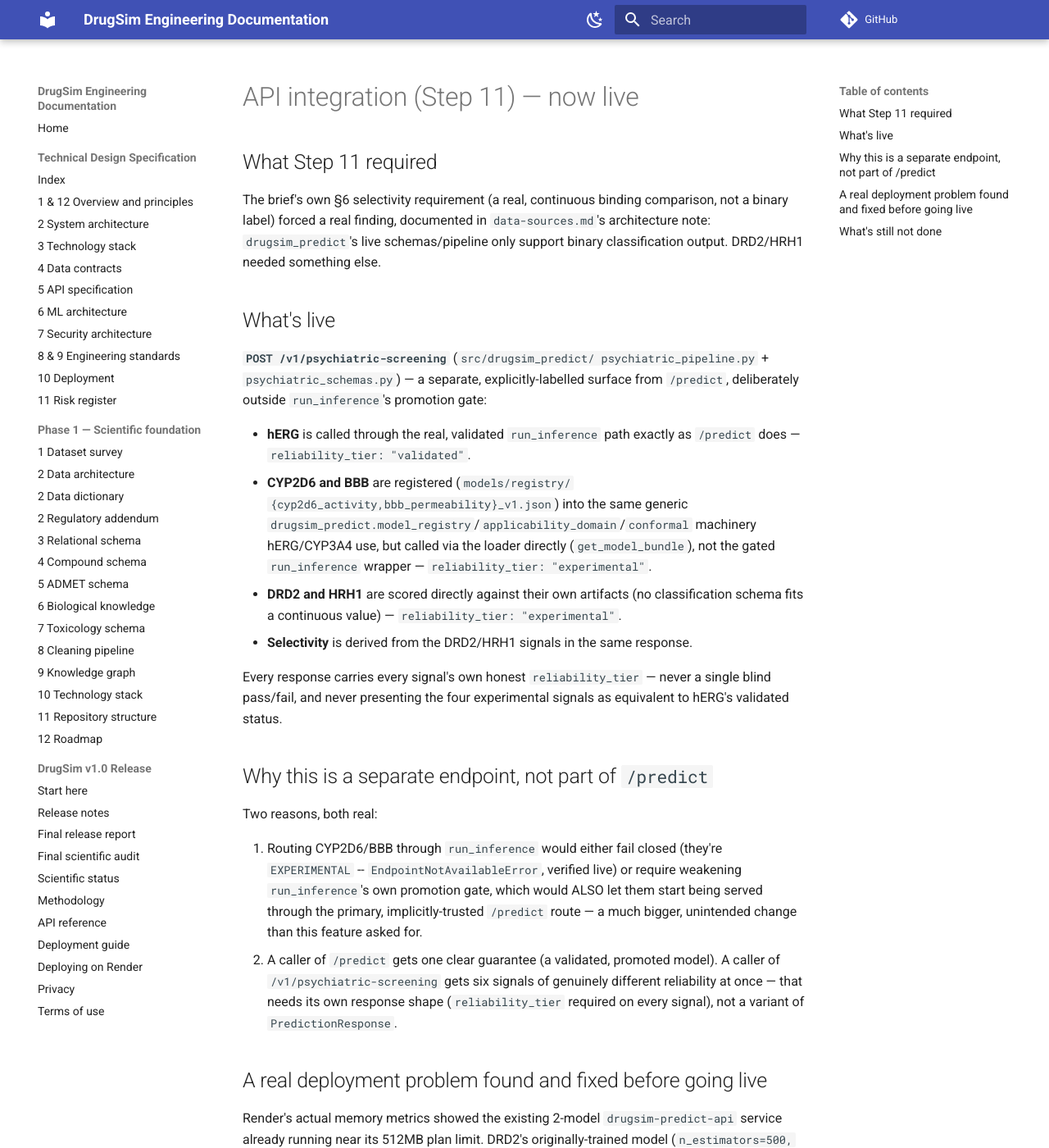
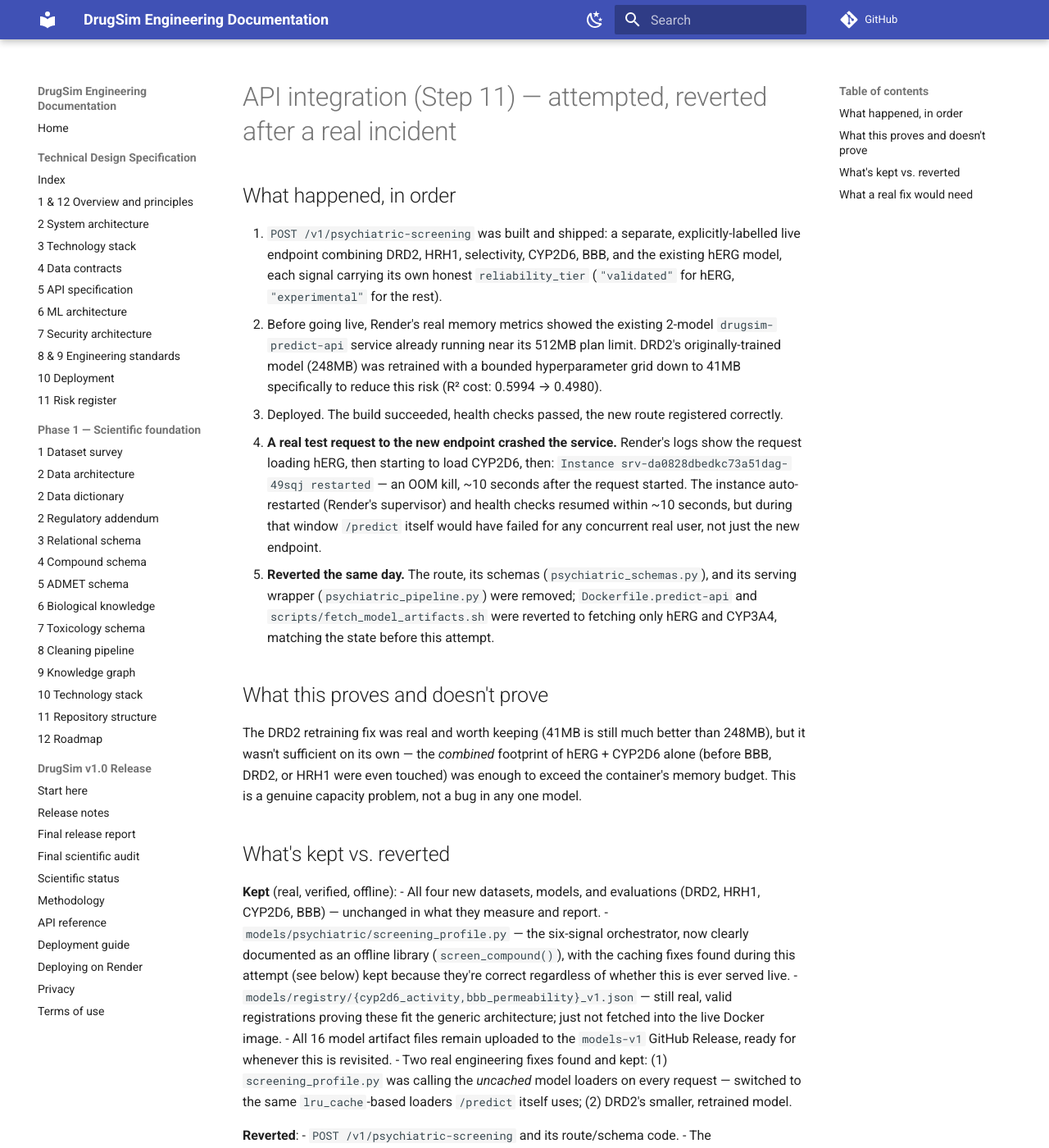
Before and after one commit to cuberthinks/drugsim, an MkDocs documentation site: the page built from docs/psychiatric-pipeline/api-integration.md, in a window 1280 px wide and 1400 px high. Shown: the whole window at 82% size. Built offline with MkDocs 1.6.1 and Material for MkDocs 9.7.7, drawn with Linux system fonts in a browser that asks for light colours; comment, search, counter and statistics services are not loaded; some of the changed text lies outside the part shown.

Commit message:
Revert live psychiatric-screening endpoint after it crashed production
POST /v1/psychiatric-screening (added in the previous commit) crashed
the live drugsim-predict-api service on a real test request within
minutes of deploying. Confirmed in Render's own logs: the request
loaded hERG, started loading CYP2D6, then the instance restarted (OOM
kill) at 06:14:08 UTC -- health checks failed for ~10 seconds before
Render's supervisor brought it back up. During that window /predict
itself would have failed for any concurrent real user, not just the
new endpoint.

DRD2 had already been retrained smaller (248MB -> 41MB) specifically
to reduce this risk before deploying, but that wasn't sufficient --
hERG + CYP2D6 alone already exceeded the container's ~512MB memory
budget, before BBB/DRD2/HRH1 were even touched.

Reverted: the route and its schemas/pipeline wrapper
(psychiatric_schemas.py, psychiatric_pipeline.py, both deleted), and
Dockerfile.predict-api / fetch_model_artifacts.sh back to fetching
only hERG and CYP3A4 -- the exact state before this attempt.

Kept: the DRD2/HRH1/CYP2D6/BBB training/evaluation work itself
(unchanged, still real and offline-evaluated), the retrained smaller
DRD2 model (41MB is strictly better than 248MB for any future
attempt), and two real fixes found during this attempt --
screening_profile.py now uses the same lru_cache-based model loaders
/predict itself uses, instead of re-deserializing multi-tens-of-MB
pickles on every call. All 16 model artifacts remain uploaded to the
models-v1 GitHub Release for whenever this is revisited (with either a
bigger instance or a smaller combined footprint).

Every doc that described this as live has been corrected with the
full incident writeup (docs/psychiatric-pipeline/api-integration.md).
Full test suite: 653/664 passing (pre-existing, unrelated failures
only) -- confirms the revert didn't break anything else.

Co-Authored-By: Claude Sonnet 5 <noreply@anthropic.com>

```diff
--- a/docs/psychiatric-pipeline/api-integration.md
+++ b/docs/psychiatric-pipeline/api-integration.md
@@ -1,70 +1,77 @@
-# API integration (Step 11) — now live
+# API integration (Step 11) — attempted, reverted after a real incident
 
-## What Step 11 required
+## What happened, in order
 
-The brief's own §6 selectivity requirement (a real, continuous binding
-comparison, not a binary label) forced a real finding, documented in
-`data-sources.md`'s architecture note: `drugsim_predict`'s live
-schemas/pipeline only support binary classification output. DRD2/HRH1
-needed something else.
+1. `POST /v1/psychiatric-screening` was built and shipped: a separate,
+   explicitly-labelled live endpoint combining DRD2, HRH1, selectivity,
+   CYP2D6, BBB, and the existing hERG model, each signal carrying its
+   own honest `reliability_tier` (`"validated"` for hERG,
+   `"experimental"` for the rest).
+2. Before going live, Render's real memory metrics showed the existing
+   2-model `drugsim-predict-api` service already running near its
+   512MB plan limit. DRD2's originally-trained model (248MB) was
+   retrained with a bounded hyperparameter grid down to 41MB
+   specifically to reduce this risk (R² cost: 0.5994 → 0.4980).
+3. Deployed. The build succeeded, health checks passed, the new route
+   registered correctly.
+4. **A real test request to the new endpoint crashed the service.**
+   Render's logs show the request loading hERG, then starting to load
+   CYP2D6, then: `Instance srv-da0828dbedkc73a51dag-49sqj restarted` —
+   an OOM kill, ~10 seconds after the request started. The instance
+   auto-restarted (Render's supervisor) and health checks resumed
+   within ~10 seconds, but during that window `/predict` itself would
+   have failed for any concurrent real user, not just the new endpoint.
+5. **Reverted the same day.** The route, its schemas
+   (`psychiatric_schemas.py`), and its serving wrapper
+   (`psychiatric_pipeline.py`) were removed; `Dockerfile.predict-api`
+   and `scripts/fetch_model_artifacts.sh` were reverted to fetching
+   only hERG and CYP3A4, matching the state before this attempt.
 
-## What's live
+## What this proves and doesn't prove
 
-**`POST /v1/psychiatric-screening`** (`src/drugsim_predict/
-psychiatric_pipeline.py` + `psychiatric_schemas.py`) — a separate,
-explicitly-labelled surface from `/predict`, deliberately outside
-`run_inference`'s promotion gate:
+The DRD2 retraining fix was real and worth keeping (41MB is still much
+better than 248MB), but it wasn't sufficient on its own — the
+*combined* footprint of hERG + CYP2D6 alone (before BBB, DRD2, or HRH1
+were even touched) was enough to exceed the container's memory budget.
+This is a genuine capacity problem, not a bug in any one model.
 
-- **hERG** is called through the real, validated `run_inference` path
-  exactly as `/predict` does — `reliability_tier: "validated"`.
-- **CYP2D6 and BBB** are registered (`models/registry/
-  {cyp2d6_activity,bbb_permeability}_v1.json`) into the same generic
-  `drugsim_predict.model_registry`/`applicability_domain`/`conformal`
-  machinery hERG/CYP3A4 use, but called via the loader directly
-  (`get_model_bundle`), not the gated `run_inference` wrapper —
-  `reliability_tier: "experimental"`.
-- **DRD2 and HRH1** are scored directly against their own artifacts
-  (no classification schema fits a continuous value) —
-  `reliability_tier: "experimental"`.
-- **Selectivity** is derived from the DRD2/HRH1 signals in the same
-  response.
+## What's kept vs. reverted
 
-Every response carries every signal's own honest `reliability_tier` —
-never a single blind pass/fail, and never presenting the four
-experimental signals as equivalent to hERG's validated status.
+**Kept** (real, verified, offline):
+- All four new datasets, models, and evaluations (DRD2, HRH1, CYP2D6,
+  BBB) — unchanged in what they measure and report.
+- `models/psychiatric/screening_profile.py` — the six-signal
+  orchestrator, now clearly documented as an offline library
+  (`screen_compound()`), with the caching fixes found during this
+  attempt (see below) kept because they're correct regardless of
+  whether this is ever served live.
+- `models/registry/{cyp2d6_activity,bbb_permeability}_v1.json` —
+  still real, valid registrations proving these fit the generic
+  architecture; just not fetched into the live Docker image.
+- All 16 model artifact files remain uploaded to the `models-v1`
+  GitHub Release, ready for whenever this is revisited.
+- Two real engineering fixes found and kept: (1) `screening_profile.py`
+  was calling the *uncached* model loaders on every request — switched
+  to the same `lru_cache`-based loaders `/predict` itself uses; (2)
+  DRD2's smaller, retrained model.
 
-## Why this is a separate endpoint, not part of `/predict`
+**Reverted**:
+- `POST /v1/psychiatric-screening` and its route/schema code.
+- The `Dockerfile.predict-api` / `fetch_model_artifacts.sh` additions
+  for CYP2D6/BBB/DRD2/HRH1.
 
-Two reasons, both real:
+## What a real fix would need
 
-1. Routing CYP2D6/BBB through `run_inference` would either fail closed
-   (they're `EXPERIMENTAL` -- `EndpointNotAvailableError`, verified
-   live) or require weakening `run_inference`'s own promotion gate,
-   which would ALSO let them start being served through the primary,
-   implicitly-trusted `/predict` route — a much bigger, unintended
-   change than this feature asked for.
-2. A caller of `/predict` gets one clear guarantee (a validated,
-   promoted model). A caller of `/v1/psychiatric-screening` gets six
-   signals of genuinely different reliability at once — that needs its
-   own response shape (`reliability_tier` required on every signal),
-   not a variant of `PredictionResponse`.
+Either of these, not attempted in this pass:
 
-## A real deployment problem found and fixed before going live
-
-Render's actual memory metrics showed the existing 2-model
-`drugsim-predict-api` service already running near its 512MB plan
-limit. DRD2's originally-trained model (`n_estimators=500,
-max_depth=None`) was 248MB — deploying it as-is would very likely have
-crashed the whole service, taking hERG and CYP3A4 down with it, not
-just the new endpoint. DRD2 was retrained with a bounded hyperparameter
-grid (`n_estimators=200, max_depth=20`) to 41MB, at a real, disclosed
-R² cost (0.5994 → 0.4980) — see `validation.md`'s "Deployment note" and
-`limitations.md`.
-
-## What's still not done
-
-- No persisted history for this endpoint (`/predict/{id}`'s equivalent
-  does not exist here yet).
-- CYP2D6/BBB/DRD2/HRH1 have not been promoted past `EXPERIMENTAL` — no
-  independent external validation has been performed for any of the
-  four.
+- **A bigger `drugsim-predict-api` instance.** The current plan
+  (Starter, 512MB) is already near its limit with just hERG+CYP3A4.
+  This is a real cost decision, not something to make unilaterally.
+- **A smaller combined footprint.** Further reducing DRD2 (already
+  retrained once), and/or CYP2D6 (41MB) and BBB (13MB), and/or not
+  loading all six models in a single process per request (e.g. a
+  request-scoped subset, or lazy-unloading between requests) would
+  need real measurement, not just estimation from local dev-venv
+  numbers (which run on macOS/CPython 3.9 and do not reliably predict
+  Render's Linux/3.12-slim container behavior — the discrepancy was
+  large enough in this attempt to be worth naming explicitly).
```
Also changed, not shown: CHANGELOG.md (+17 -15 lines), docs/psychiatric-pipeline/README.md (+21 -23 lines), docs/psychiatric-pipeline/limitations.md (+19 -23 lines), docs/psychiatric-pipeline/validation.md (+15 -12 lines), 7 other files.
